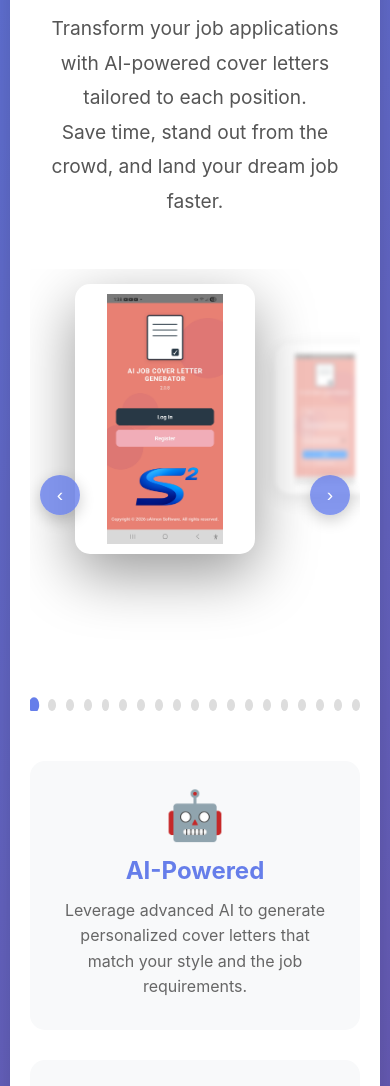
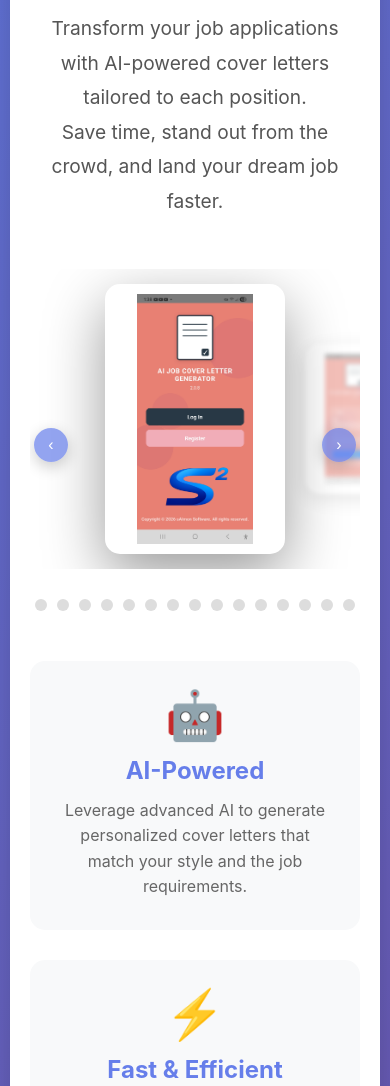
Before and after one commit to simonkalt/cc_mobile, a website: page website/index.html in a window 390 px wide. Shown: the part 310-1396 px from the top of the page. Drawn offline with Linux system fonts and the light colour scheme.

Commit message:
Update image formats and enhance carousel functionality for improved performance and user experience
- Changed footer image formats from AVIF to PNG for better compatibility.
- Added lazy loading and fallback to JPG for carousel images to enhance loading performance.
- Refactored carousel positioning logic for improved responsiveness and added re-centering on viewport changes.
- Adjusted CSS styles for better layout and alignment on mobile devices.

```diff
--- a/website/index.html
+++ b/website/index.html
@@ -113,7 +113,7 @@
               __PLAY_STORE_ATTRS__
             >
               <img
-                src="/website/images/footer-google-play.avif"
+                src="/website/images/footer-google-play.png"
                 alt="Get it on Google Play"
               />
             </a>
@@ -123,7 +123,7 @@
               __IOS_APP_STORE_ATTRS__
             >
               <img
-                src="/website/images/footer-app-store.avif"
+                src="/website/images/footer-app-store.png"
                 alt="Download on the App Store"
               />
             </a>
@@ -157,7 +157,7 @@
       let currentIndex = 0;
       const images = [];
 
-      // Load images
+      // Load images (PNG-first with JPG fallback for compatibility/caching edge cases)
       for (let i = 1; i <= imageCount; i++) {
         images.push(`/website/images/${i}.png`);
       }
@@ -189,6 +189,18 @@
           img.src = imageSrc;
           img.alt = `Screenshot ${index + 1}`;
           img.className = "carousel-image";
+          img.loading = "lazy";
+          img.dataset.fallbackTried = "false";
+          img.onerror = () => {
+            // Fallback to JPG if PNG fails to load on a client cache or stale server asset set.
+            if (
+              img.dataset.fallbackTried === "false" &&
+              imageSrc.toLowerCase().endsWith(".png")
+            ) {
+              img.dataset.fallbackTried = "true";
+              img.src = imageSrc.replace(/\.png$/i, ".jpg");
+            }
+          };
 
           // Determine position relative to center
           const distanceFromCenter = index - currentIndex;
@@ -226,26 +238,15 @@
       }
 
       function updateTrackPosition() {
-        const viewportWidth = carouselTrack.parentElement.offsetWidth;
-        const centerWrapperWidth = 250;
-        const sideWrapperWidth = 140;
-        const gap = 10;
+        const viewport = carouselTrack.parentElement;
+        const wrappers = carouselTrack.querySelectorAll(".carousel-image-wrapper");
+        const currentWrapper = wrappers[currentIndex];
+        if (!viewport || !currentWrapper) return;
 
-        // Calculate position to center the current image
-        // All images before currentIndex are side images
-        // Each takes sideWrapperWidth, with gap between them
-        // The center image is wider (centerWrapperWidth)
-        let positionBeforeCenter = 0;
-        for (let i = 0; i < currentIndex; i++) {
-          positionBeforeCenter += sideWrapperWidth + gap;
-        }
-
-        // Center of current image = positionBeforeCenter + centerWrapperWidth/2
-        // We want this to be at viewportWidth/2
-        // So: trackPosition + positionBeforeCenter + centerWrapperWidth/2 = viewportWidth/2
-        const trackPosition =
-          viewportWidth / 2 - positionBeforeCenter - centerWrapperWidth / 2;
-
+        const viewportWidth = viewport.offsetWidth;
+        const wrapperCenter =
+          currentWrapper.offsetLeft + currentWrapper.offsetWidth / 2;
+        const trackPosition = viewportWidth / 2 - wrapperCenter;
         carouselTrack.style.transform = `translateX(${trackPosition}px)`;
       }
 
@@ -339,6 +340,11 @@
 
       // Initialize carousel
       renderCarousel();
+
+      // Re-center on mobile orientation/viewport changes.
+      window.addEventListener("resize", () => {
+        updateTrackPosition();
+      });
     </script>
   </body>
 </html>
--- a/website/styles.css
+++ b/website/styles.css
@@ -104,6 +104,10 @@
   margin: 40px 0;
   position: relative;
   overflow: hidden;
+  width: 100%;
+  display: flex;
+  flex-direction: column;
+  align-items: center;
 }
 
 .carousel-viewport {
@@ -292,6 +296,14 @@
 }
 
 @media (max-width: 768px) {
+  .screenshot-carousel {
+    margin: 24px 0;
+  }
+
+  .carousel-viewport {
+    min-height: 300px;
+  }
+
   .carousel-image.center {
     width: 180px;
     height: 270px;
@@ -313,17 +325,18 @@
   }
 
   .carousel-arrow {
-    width: 40px;
-    height: 40px;
-    font-size: 1.2rem;
+    width: 34px;
+    height: 34px;
+    font-size: 1rem;
+    background: rgba(102, 126, 234, 0.7);
   }
 
   .carousel-arrow.prev {
-    left: 10px;
+    left: 4px;
   }
 
   .carousel-arrow.next {
-    right: 10px;
+    right: 4px;
   }
 }
 
@@ -447,7 +460,7 @@
 
   .tagline {
     font-size: 1.2rem;
-    text-align: left;
+    text-align: center;
   }
 
   .product-title {
```
